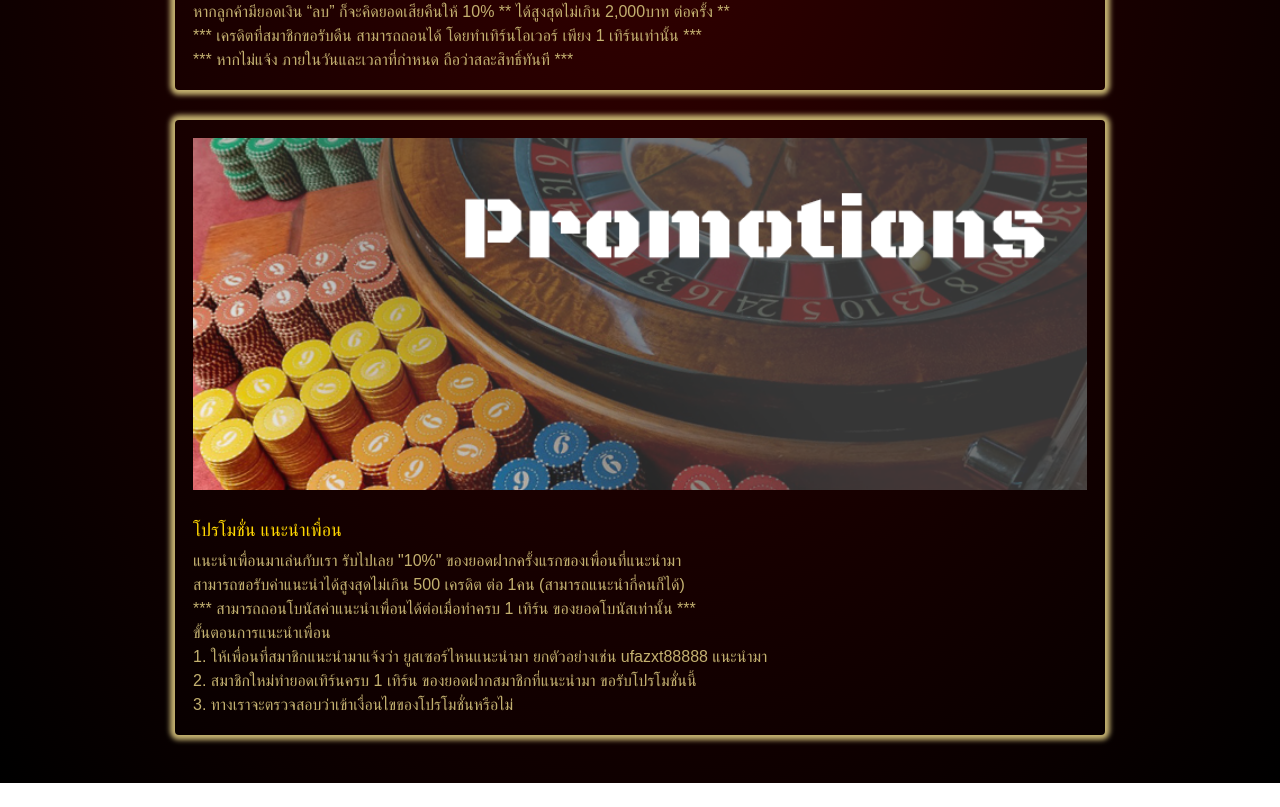
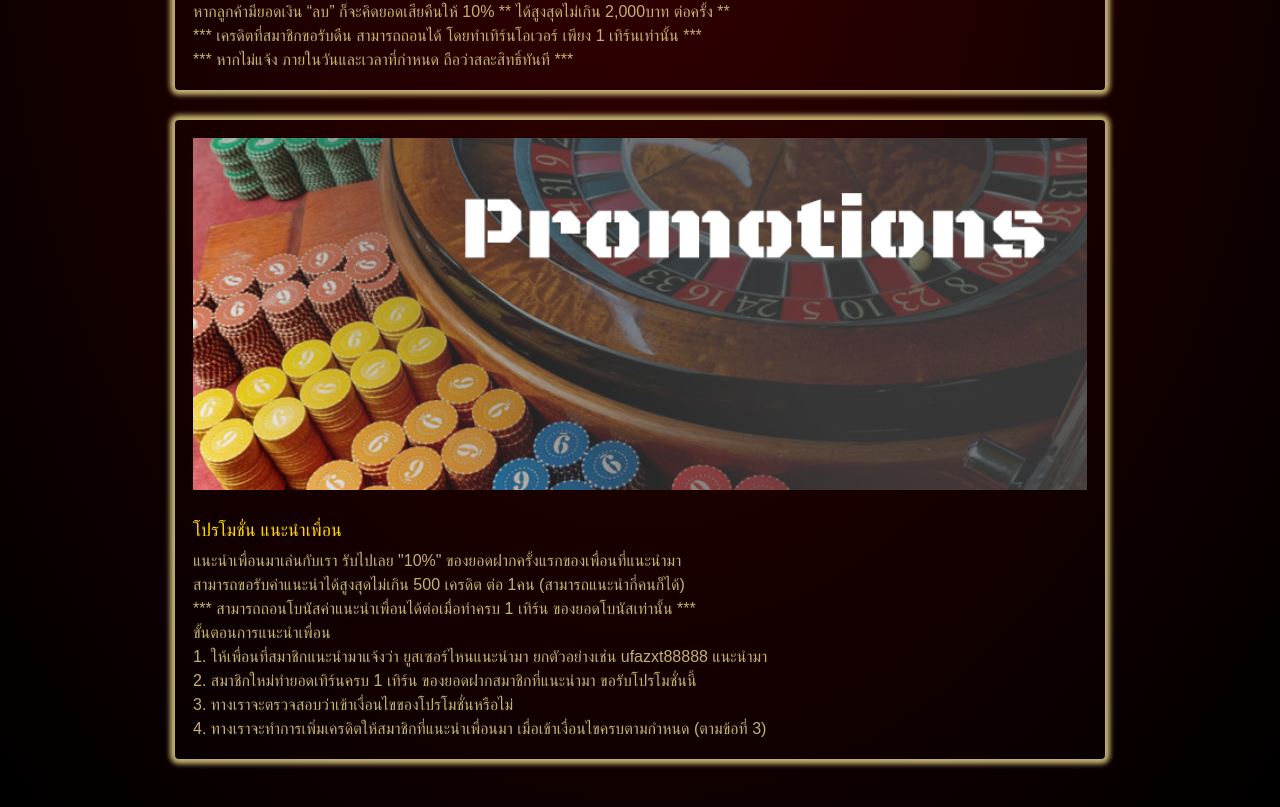
Before and after one commit to Chirapas/Test-01, a website: page public/promotion.html in a window 1280 px wide. Shown: the part 1041-1848 px from the top of the page. Before the commit the page ends 1824 px from the top, so only its background shows below. Drawn offline with nearby package versions, Linux system fonts and the light colour scheme.

Commit message:
Updated Promotion

```diff
--- a/public/promotion.html
+++ b/public/promotion.html
@@ -171,6 +171,7 @@
                 <p5 style="color: #c4b170; font-size: medium;">1. ให้เพื่อนที่สมาชิกแนะนำมาแจ้งว่า ยูสเซอร์ไหนแนะนำมา ยกตัวอย่างเช่น ufazxt88888 แนะนำมา</p5><br>
                 <p6 style="color: #c4b170; font-size: medium;">2. สมาชิกใหม่ทำยอดเทิร์นครบ 1 เทิร์น ของยอดฝากสมาชิกที่แนะนำมา ขอรับโปรโมชั่นนี้</p6><br>
                 <p7 style="color: #c4b170; font-size: medium;">3. ทางเราจะตรวจสอบว่าเข้าเงื่อนไขของโปรโมชั่นหรือไม่</p7><br>
+                <p8 style="color: #c4b170; font-size: medium;">4. ทางเราจะทำการเพิ่มเครดิตให้สมาชิกที่แนะนำเพื่อนมา เมื่อเข้าเงื่อนไขครบตามกำหนด (ตามข้อที่ 3)</p8>
             </div><br><br>
         </div>
         <!--<script>
```
